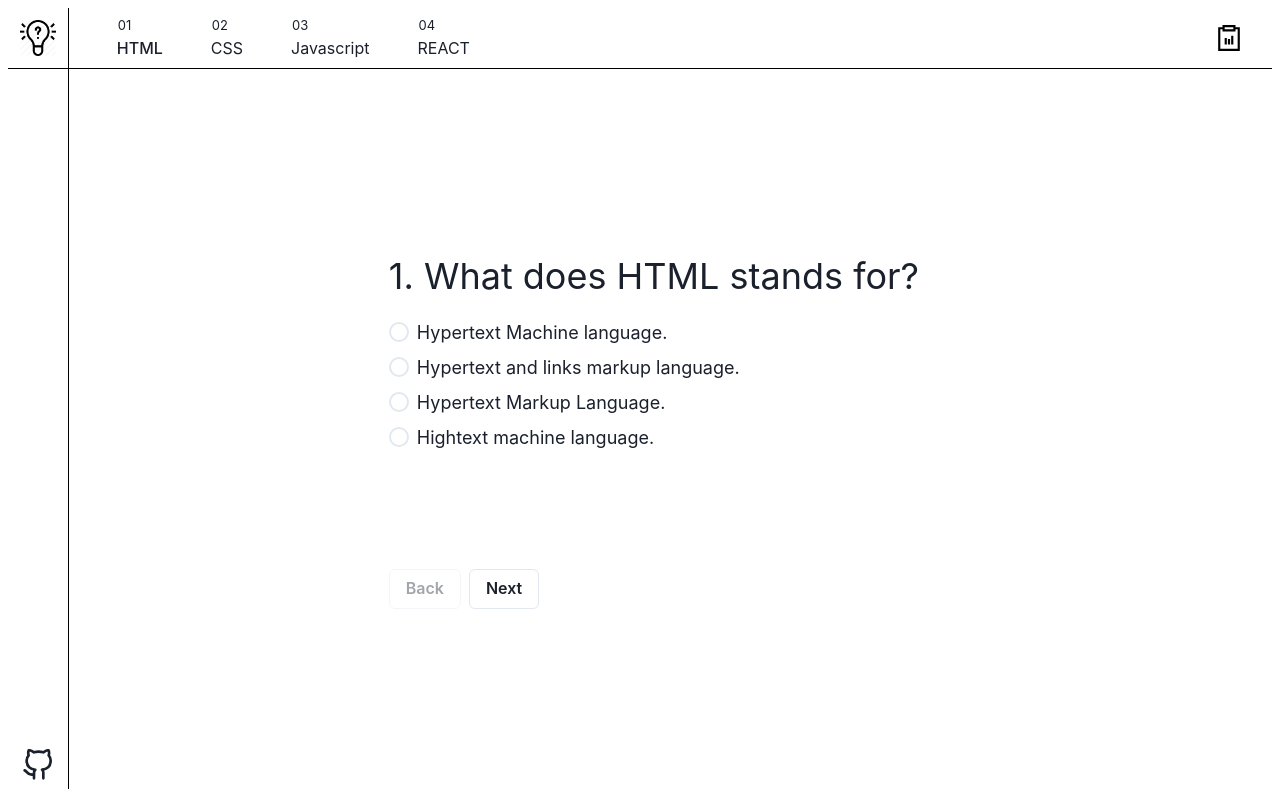
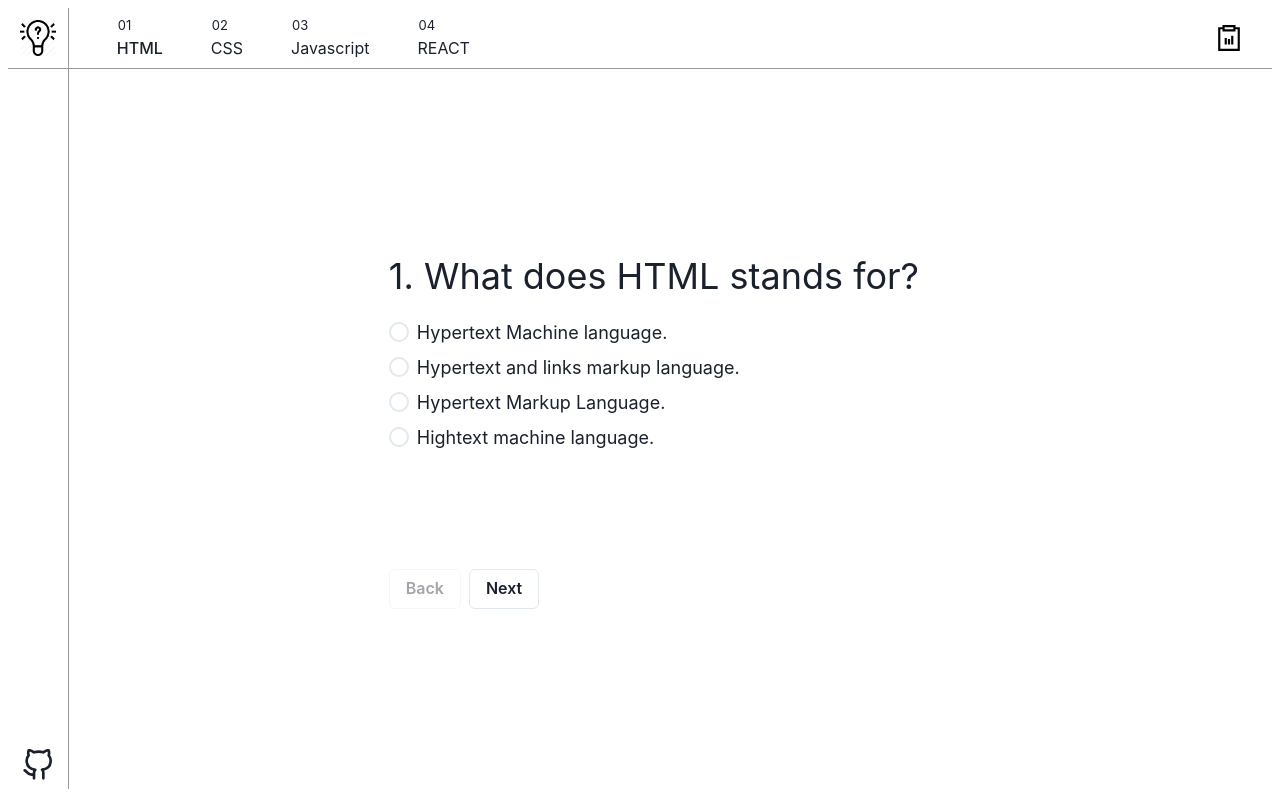
Before and after one commit to jaisharx/quizoo, a Next.js app: page / in a window 1280 px wide. Built offline with nearby package versions, Linux system fonts and the light colour scheme.

Commit message:
fixed border

```diff
--- a/components/Header.js
+++ b/components/Header.js
@@ -11,11 +11,7 @@ export default function Header({ quizType, setQuizType }) {
     return (
         <Flex
             alignItems="center"
-            border="1px solid #999899"
-            borderLeft="none"
-            borderBottomColor="black"
-            borderTop="none"
-            borderRight="none"
+            borderBottom="1px solid #999899"
         >
             <HStack ml="12" spacing="12">
                 <VStack alignItems="flex-start" spacing="0">
--- a/components/Logo.js
+++ b/components/Logo.js
@@ -7,13 +7,10 @@ export default function Logo() {
     return (
         <Flex
             p="3"
-            border="1px solid #999899"
-            borderRightColor="black"
-            borderBottomColor="black"
+            borderRight="1px solid #999899"
+            borderBottom="1px solid #999899"
             justifyContent="center"
             alignItems="center"
-            borderLeft="none"
-            borderTop="none"
         >
             <Link src="/">
                 <MovingLogo
--- a/components/Sidebar.js
+++ b/components/Sidebar.js
@@ -16,13 +16,9 @@ export default function Sidebar() {
     return (
         <Flex
             pb="2"
-            border="1px solid #999899"
-            borderTop="none"
-            borderRightColor="black"
+            borderRight="1px solid #999899"
             alignItems="flex-end"
             justifyContent="center"
-            borderBottom="none"
-            borderLeft="none"
         >
             <Link href="https://github.com/jaisharx/quizoo/" isExternal>
                 <GithubLogo />
```
